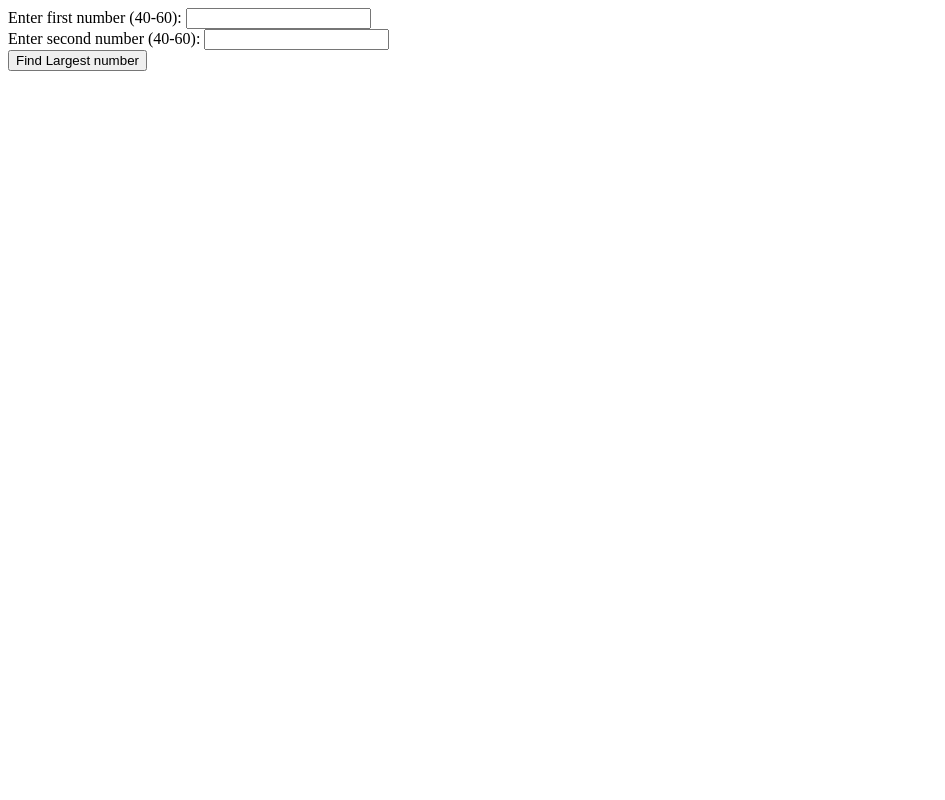
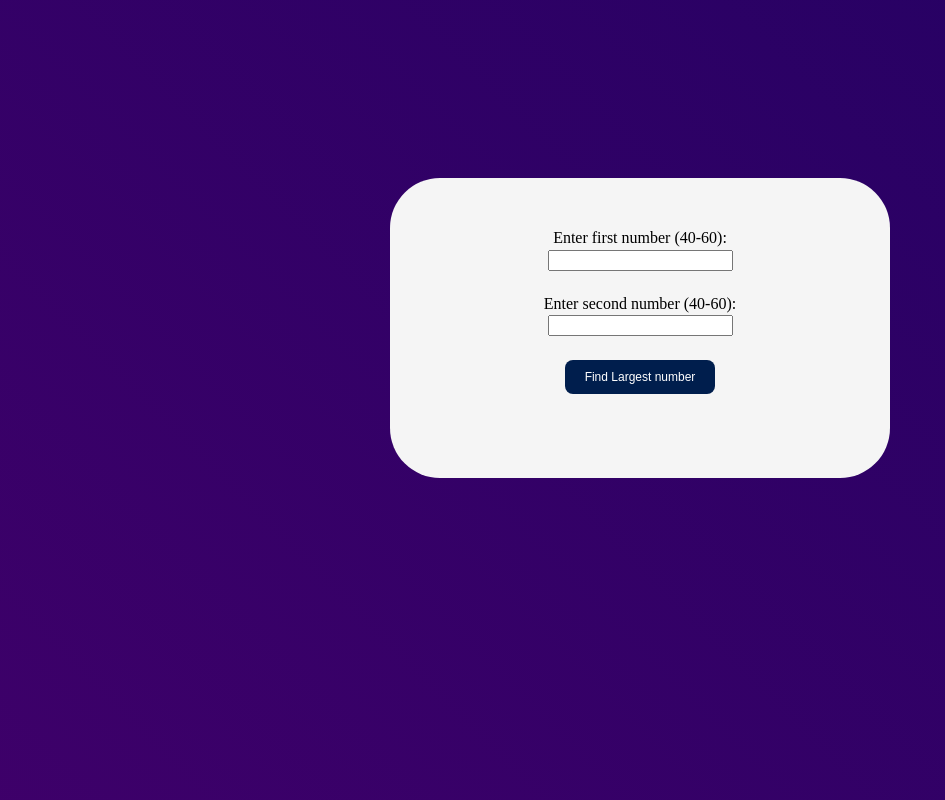
Before and after one commit to omarryusuf/larger-integer-program-task, a plain HTML site: page index.html in a window 1280 px wide. Shown: the whole page, without its empty margins (0-945 px from the left). Drawn offline with Linux system fonts and the light colour scheme.

Commit message:
Updated index.html

```diff
--- a/index.html
+++ b/index.html
@@ -4,8 +4,10 @@
     <meta charset="UTF-8">
     <meta name="viewport" content="width=device-width, initial-scale=1.0">
     <title>larger-integer-program-task</title>
+    <link rel="stylesheet" href="styles.css">
 </head>
 <body>
+    <div id="container">
         <label for="num1">Enter first number (40-60):</label>
         <input type="number" id="num1"/>
         <br/>
@@ -14,5 +16,6 @@
         <br/>
         <button id="Btn">Find Largest number</button>
         <div id="result"></div>
+    </div>
     <script src="main.js"></script>
 </body>
```
Lines whose indentation alone changed are shown as unchanged.
